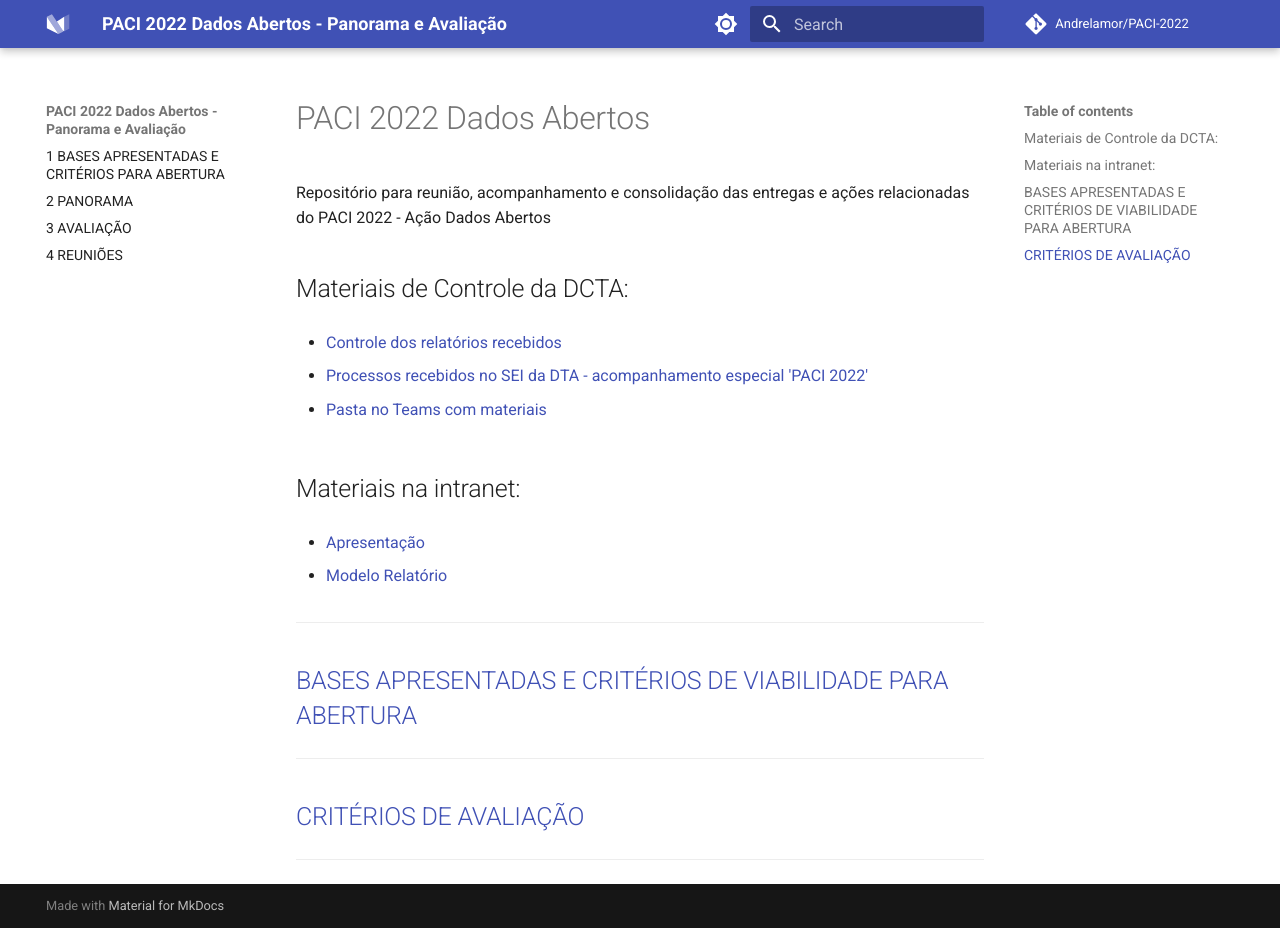
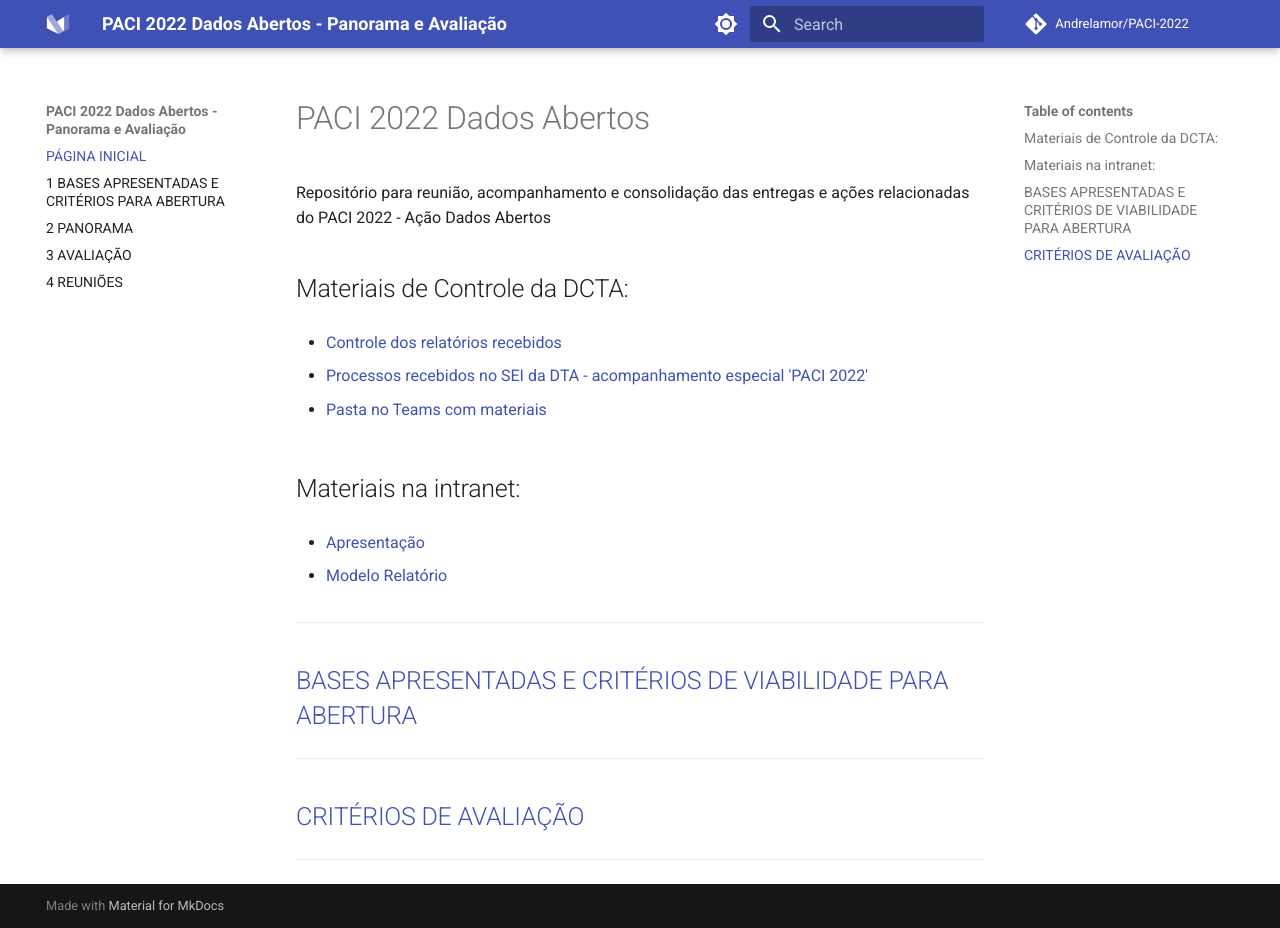
Before and after one commit to transparencia-mg/PACI-2022, an MkDocs documentation site: the page built from docs/index.md, in a window 1280 px wide and 928 px high. Built offline with MkDocs 1.6.1 and Material for MkDocs 9.7.7, drawn with Linux system fonts in a browser that asks for light colours; comment, search, counter and statistics services are not loaded.

Commit message:
insere index barra navegação lateral

```diff
--- a/mkdocs.yml
+++ b/mkdocs.yml
@@ -6,6 +6,7 @@ repo_url: http://github.com/Andrelamor/PACI-2022
 edit_uri: edit/main/docs/
 
 nav:
+  - PÁGINA INICIAL: 'index.md'
   - 1 BASES APRESENTADAS E CRITÉRIOS PARA ABERTURA: 'criterios-abertura.md'
   - 2 PANORAMA: 'previa-avaliacao.md'
   - 3 AVALIAÇÃO: 'criterios-avaliacao.md'
```
